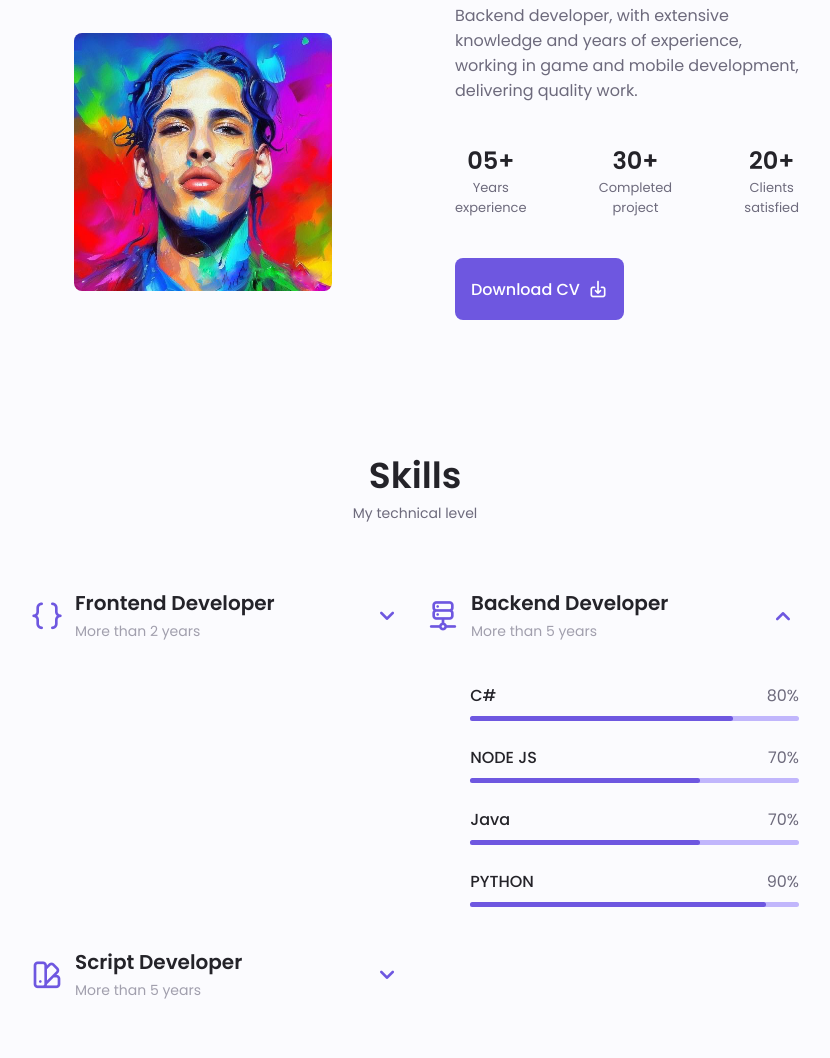
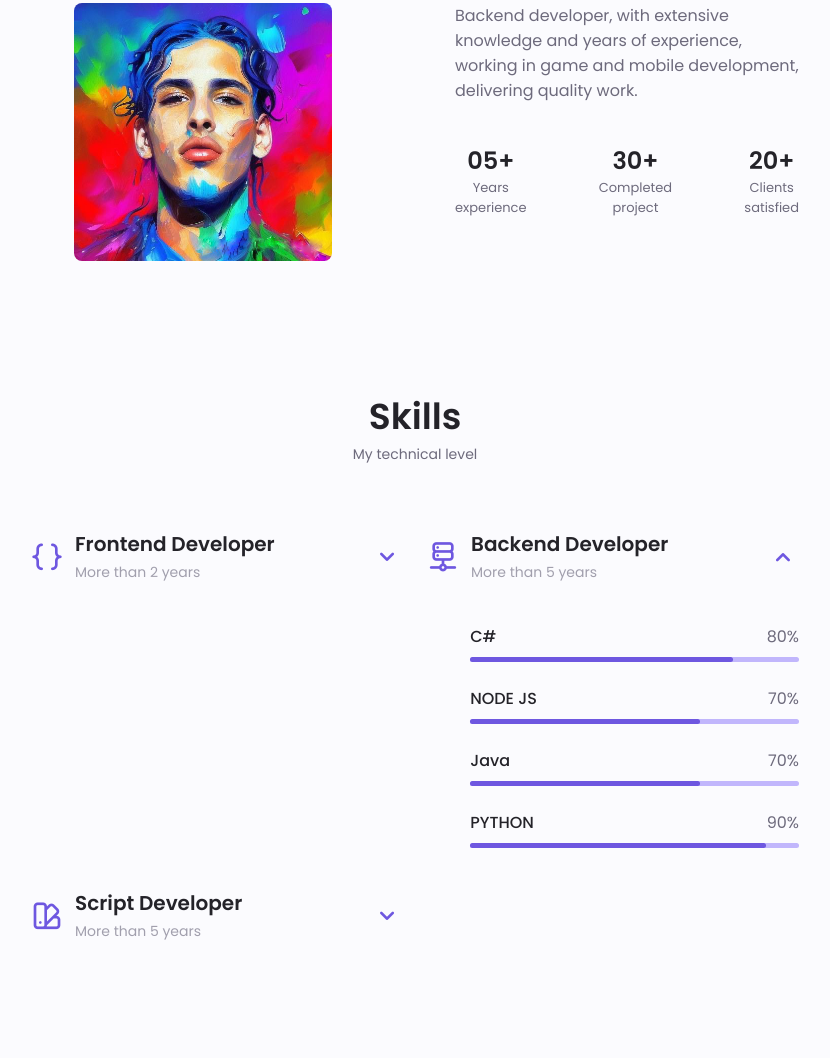
Before and after one commit to liwe0/ImLiwe.github.io, a plain HTML site: page index.html in a window 1280 px wide. Shown: the part 907-1965 px from the top of the page, without its empty margins (225-1055 px from the left). Drawn offline with nearby package versions, Linux system fonts and the light colour scheme.

Commit message:
Add files via upload

```diff
--- a/index.html
+++ b/index.html
@@ -155,9 +155,9 @@
                         </div>
                     </div>
                     <div class="about__buttons">
-                        <a href="/assets/pdf/Alexa-Cv.pdf" download class="button button--flex">
+                        <!-- <a href="/assets/pdf/Alexa-Cv.pdf" download class="button button--flex">
                             Download CV<i class="uil uil-download-alt button__icon"></i>
-                        </a>
+                        </a> -->
                     </div>
                 </div>
             </div>
```
